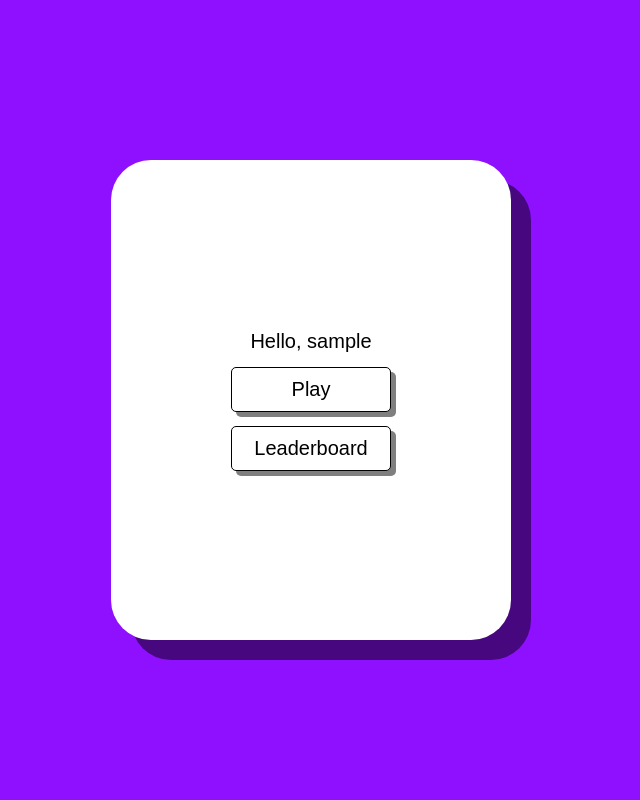
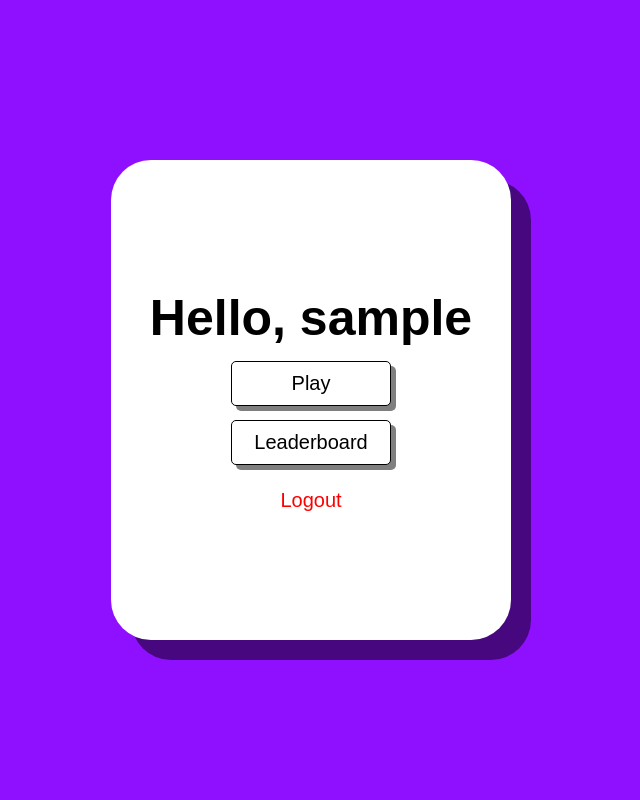
Before and after one commit to Dhanush-ck/trivia-app, a Django app: template main/templates/dashboard.html in a window 1280 px wide. Shown: the whole page, without its empty margins (329-969 px from the left). Run offline with Django 5.2, Linux system fonts and the light colour scheme; the template is opened without the code that fills it: most values are stand-ins (such as "Sample title", 1, 10 or a date in 2020); some web fonts are replaced.

Commit message:
feat : Added header and logout key

```diff
--- a/main/templates/dashboard.html
+++ b/main/templates/dashboard.html
@@ -12,14 +12,18 @@
 <body>
     <div class="container">
         <div class="container-element">
-            Hello, {{username}}
-            <br>
+            <h1>
+                Hello, {{username}}
+            </h1>
             <a href="{% url "level" %}">
                 <button class="button">Play</button>
             </a>
             <a href="{% url "levels" %}">
                 <button class="button">Leaderboard</button>
             </a>
+            <a href="{% url "logout" %}" class="logout">
+                <span>Logout</span>
+            </a>
         </div>
     </div>
 </body>
```
